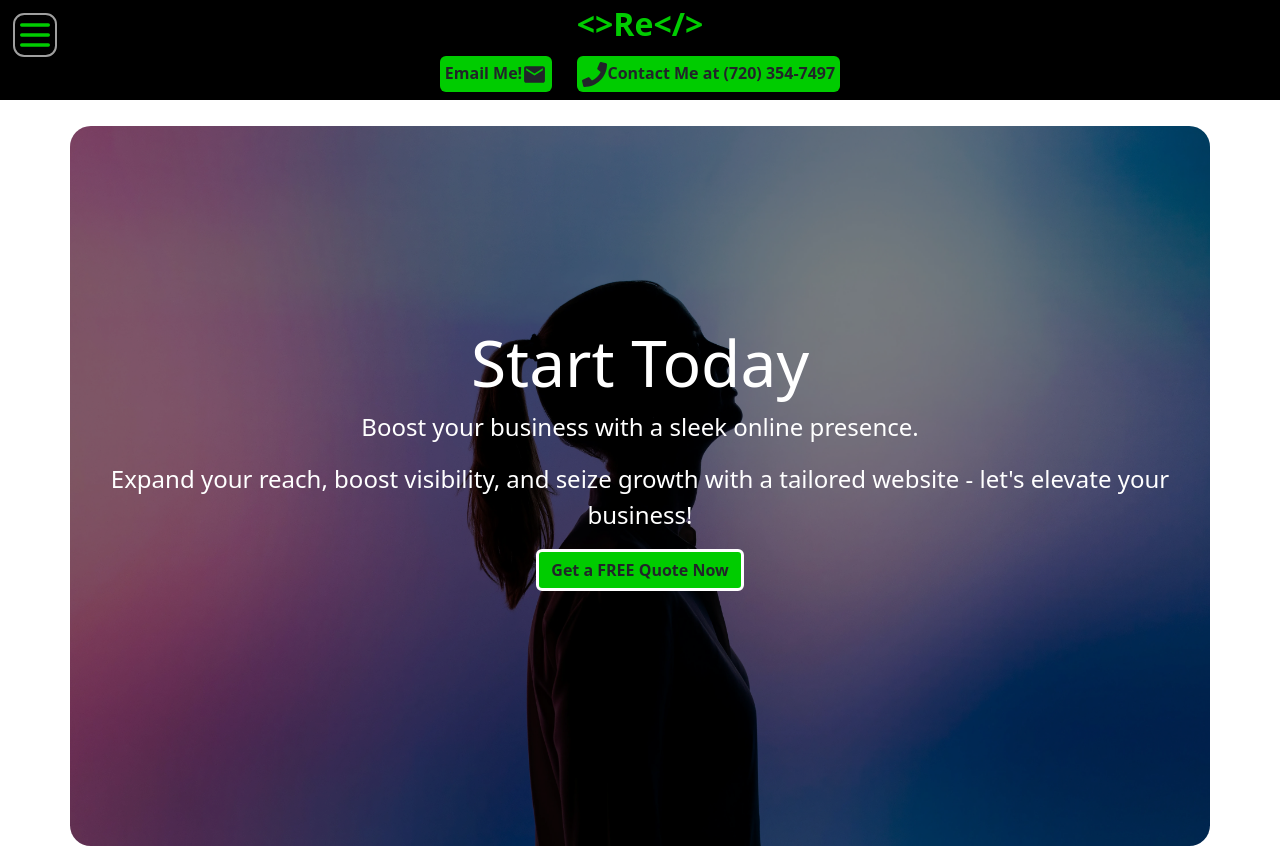
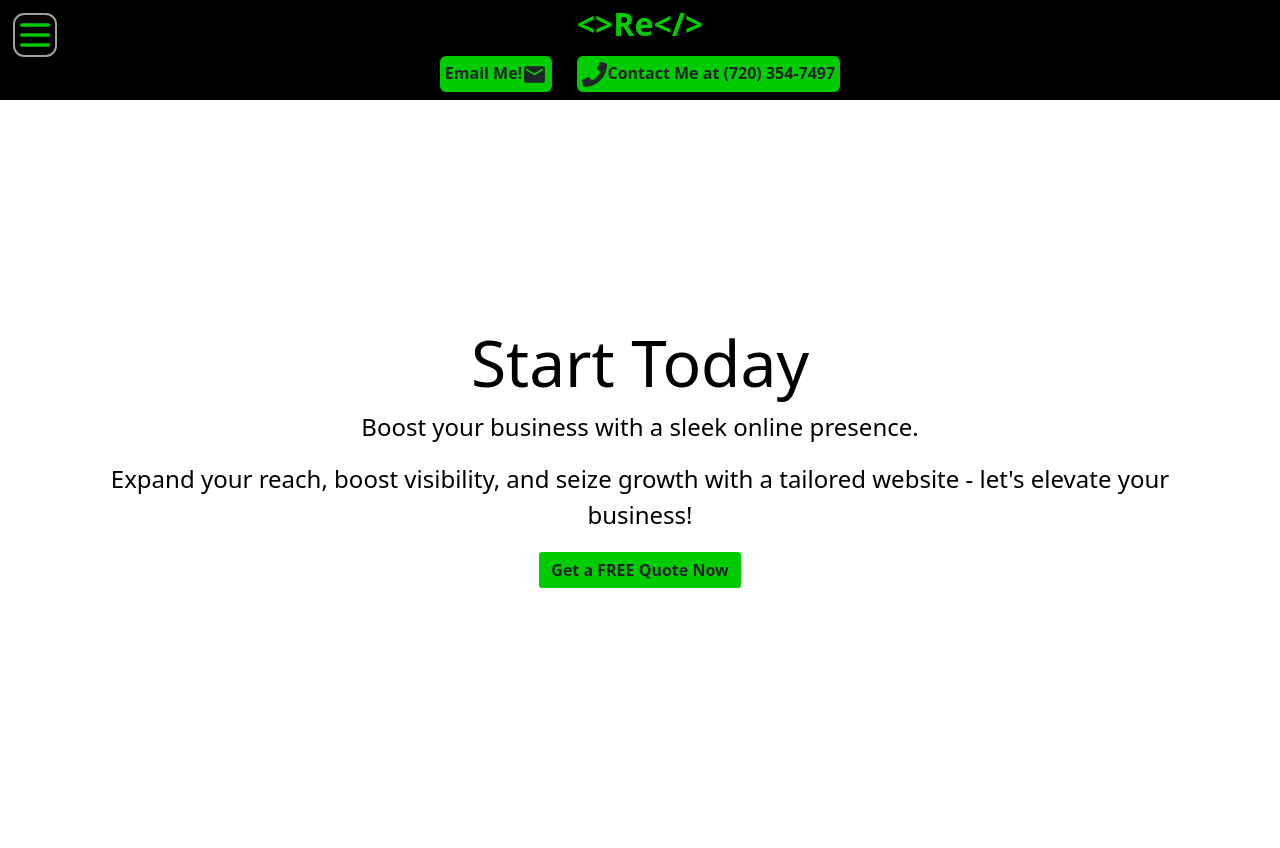
Before and after one commit to rfrisk44/mySiteDeployment, a React (Create React App) app: page / in a window 1280 px wide. Shown: the top 848 px of the page. Built offline with nearby package versions, Linux system fonts and the light colour scheme.

Commit message:
Removed Background img

```diff
--- a/src/App.css
+++ b/src/App.css
@@ -18,17 +18,6 @@ body{
     margin-top: 2%;
   }
 
-  .background-image {
-    position: absolute;
-    top: 0;
-    left: 0;
-    width: 100%;
-    height: 100%;
-    object-fit: cover; /* Ensure the image covers the entire container */
-    z-index: -1; /* Move the image behind other content */
-    filter: brightness(50%);
-    border-radius: 1.3rem;
-  }
   @media (max-width:500px) {
     .background-image{
         padding: 2%;
--- a/src/components/CallToAction.jsx
+++ b/src/components/CallToAction.jsx
@@ -1,8 +1,7 @@
-import React, { useState } from "react";
+import React, { useState} from "react";
 import "../App.css";
 import { Container } from "react-bootstrap";
 import AppointmentForm from "./AppointmentForm";
-import img1 from './images/compressedthisisengineering-raeng-sbFmoKBK7jU-unsplash.webp';
 
 const CallToAction = () => {
   const [showModal, setShowModal] = useState(true);
@@ -13,8 +12,7 @@ const CallToAction = () => {
 
   return (
     <Container className="p-3 text-center" id="landing" fetchpriority="high" decoding="async">
-      <img src={img1} alt="background" className="background-image" />
-      <Container className="successText">
+      <Container className="successText" style={{color:'black'}}>
         {showModal ? (
           <div>
             <h1 style={{ fontSize: '400%' }}>Start Today</h1>
```
